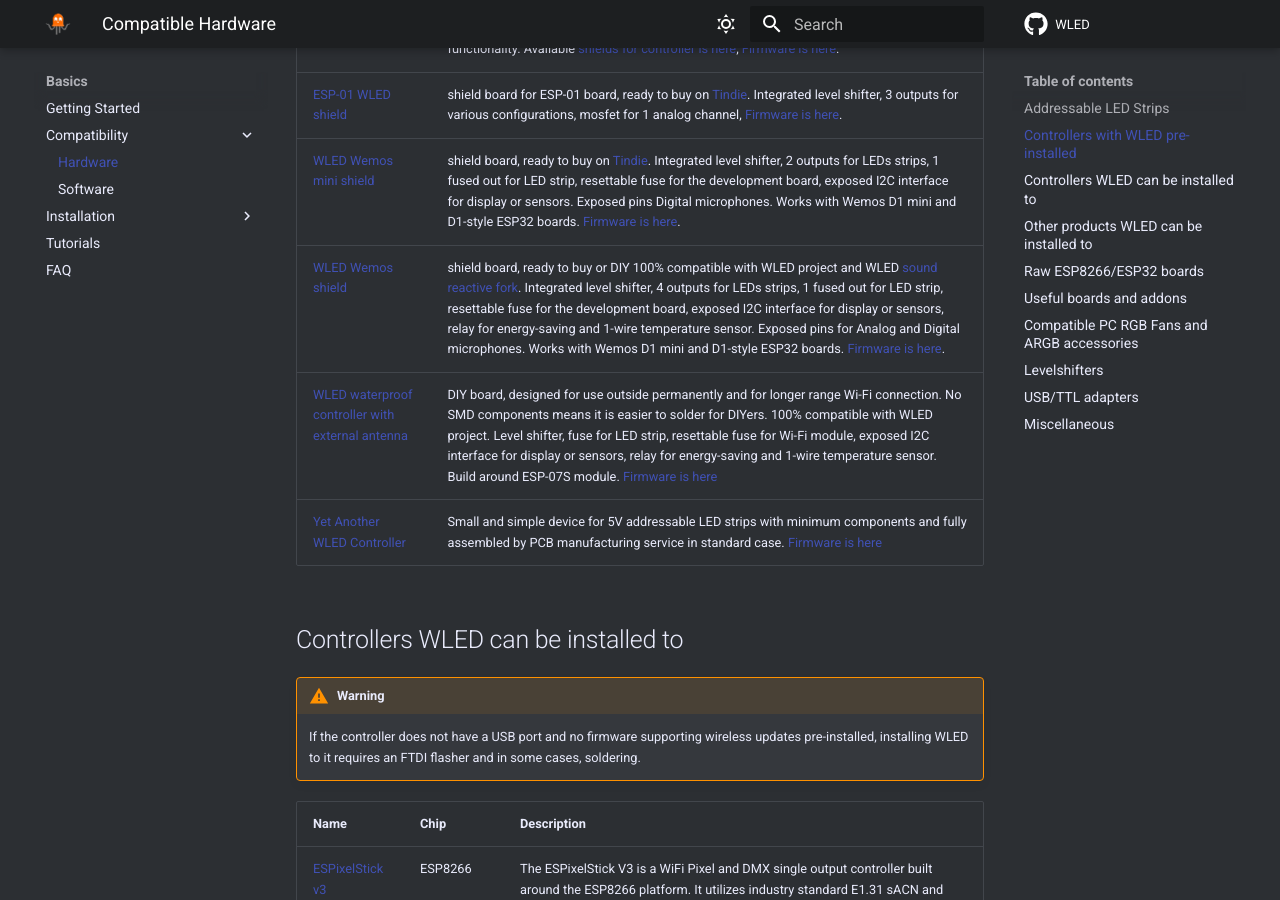
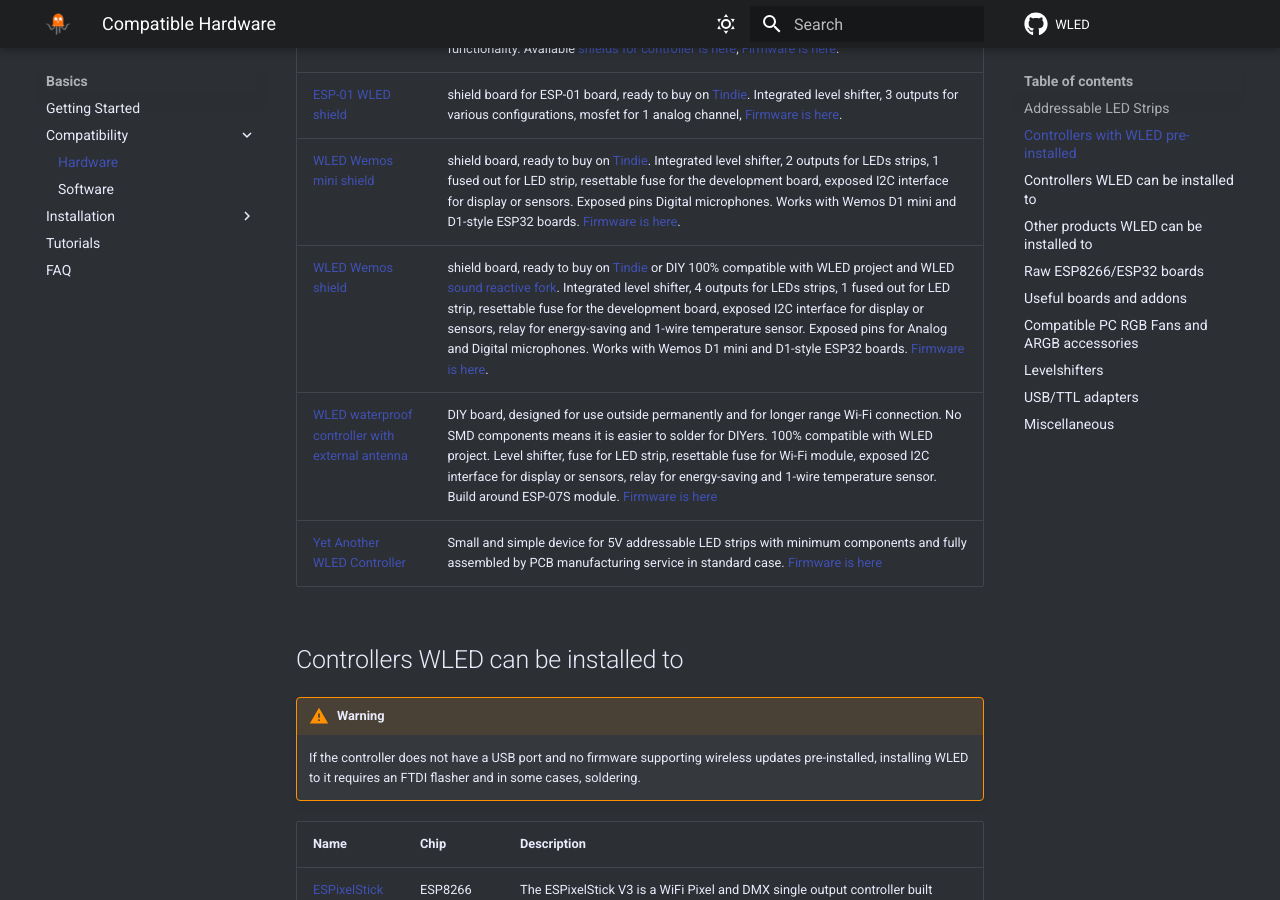
Before and after one commit to Aircoookie/WLED-Docs, an MkDocs documentation site: the page built from docs/basics/compatible-hardware.md, in a window 1280 px wide and 900 px high, scrolled down 3128 px. Built offline with MkDocs 1.6.1 and Material for MkDocs 9.7.7, drawn with Linux system fonts in a browser that asks for light colours; comment, search, counter and statistics services are not loaded.

Commit message:
Update compatible-hardware.md
Fixed link to shield

```diff
--- a/docs/basics/compatible-hardware.md
+++ b/docs/basics/compatible-hardware.md
@@ -63,7 +63,7 @@
 [WLED ESP32 universal controller](https://github.com/srg74/WLED-ESP32-universal-controller) | ready to buy on [Tindie](https://www.tindie.com/products/27056/), 100% compatible with WLED project. Integrated level shifter, 2 outputs for LEDs strips, 1 fused out for LED strip, relay for energy-saving, temperature sensor, PWM fan header, USB port for re-programing. Headers for shields to extend functionality. Available [shields for controller is here](https://www.tindie.com/stores/serg74/),  [Firmware is here](https://github.com/srg74/WLED-ESP32-universal-controller/tree/main/Firmware).
 [ESP-01 WLED shield](https://www.tindie.com/products/24901/) | shield board for ESP-01 board, ready to buy on [Tindie](https://www.tindie.com/products/24901/). Integrated level shifter, 3 outputs for various configurations, mosfet for 1 analog channel, [Firmware is here](https://github.com/srg74/WLED-wemos-shield/tree/master/resources/Firmware/WLED_wemos_shield).
 [WLED Wemos mini shield](https://github.com/srg74/WLED-wemos-shield/tree/master/resources/mini_shield) | shield board, ready to buy on [Tindie](https://www.tindie.com/products/22680/). Integrated level shifter, 2 outputs for LEDs strips, 1 fused out for LED strip, resettable fuse for the development board, exposed I2C interface for display or sensors. Exposed pins Digital microphones. Works with Wemos D1 mini and D1-style ESP32 boards. [Firmware is here](https://github.com/srg74/WLED-wemos-shield/tree/master/resources/Firmware/WLED_wemos_shield).
-[WLED Wemos shield](https://github.com/srg74/WLED-wemos-shield) | shield board, ready to buy or DIY 100% compatible with WLED project and WLED [sound reactive fork](https://github.com/atuline/WLED). Integrated level shifter, 4 outputs for LEDs strips, 1 fused out for LED strip, resettable fuse for the development board, exposed I2C interface for display or sensors, relay for energy-saving and 1-wire temperature sensor. Exposed pins for Analog and Digital microphones. Works with Wemos D1 mini and D1-style ESP32 boards. [Firmware is here](https://github.com/srg74/WLED-wemos-shield/tree/master/resources/Firmware/WLED_wemos_shield).
+[WLED Wemos shield](https://github.com/srg74/WLED-wemos-shield) | shield board, ready to buy on [Tindie](https://www.tindie.com/products/22307/) or DIY 100% compatible with WLED project and WLED [sound reactive fork](https://github.com/atuline/WLED). Integrated level shifter, 4 outputs for LEDs strips, 1 fused out for LED strip, resettable fuse for the development board, exposed I2C interface for display or sensors, relay for energy-saving and 1-wire temperature sensor. Exposed pins for Analog and Digital microphones. Works with Wemos D1 mini and D1-style ESP32 boards. [Firmware is here](https://github.com/srg74/WLED-wemos-shield/tree/master/resources/Firmware/WLED_wemos_shield).
 [WLED waterproof controller with external antenna](https://github.com/srg74/Controller-for-WLED-firmware) | DIY board, designed for use outside permanently and for longer range Wi-Fi connection. No SMD components means it is easier to solder for DIYers. 100% compatible with WLED project. Level shifter, fuse for LED strip, resettable fuse for Wi-Fi module, exposed I2C interface for display or sensors, relay for energy-saving and 1-wire temperature sensor. Build around ESP-07S module. [Firmware is here](https://github.com/srg74/WLED-wemos-shield/tree/master/resources/Firmware/WLED_wemos_shield)
 [Yet Another WLED Controller](https://github.com/lizardsystems/yawl-controller) | Small and simple device for 5V addressable LED strips with minimum components and fully assembled by PCB manufacturing service in standard case. [Firmware is here](https://github.com/lizardsystems/yawl-controller/tree/main/firmware/WLED)
 
```
